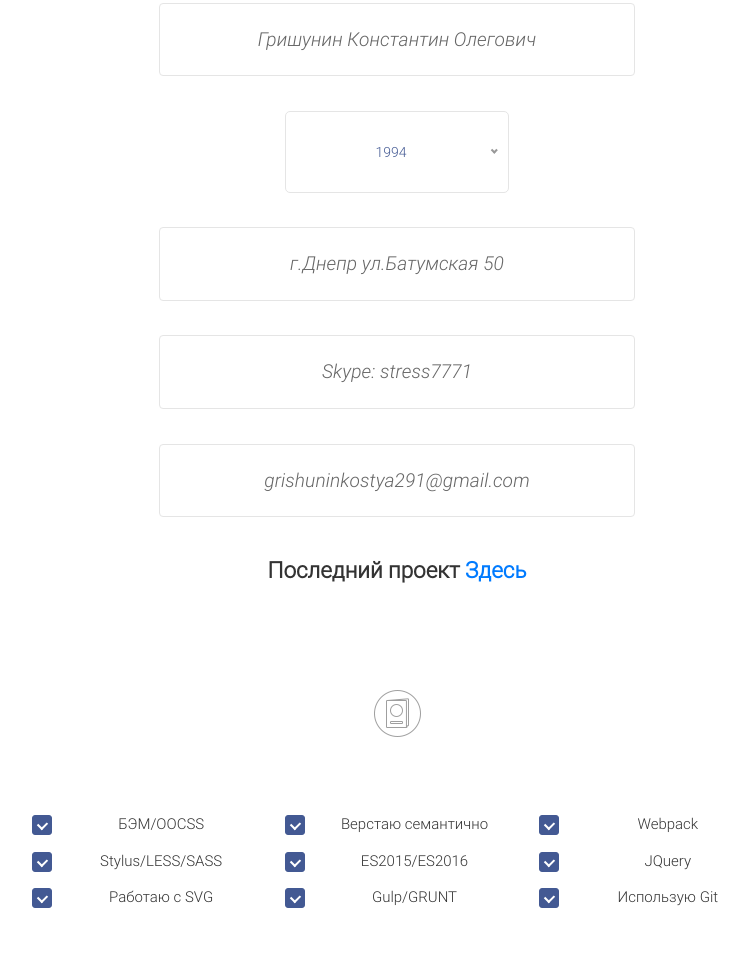
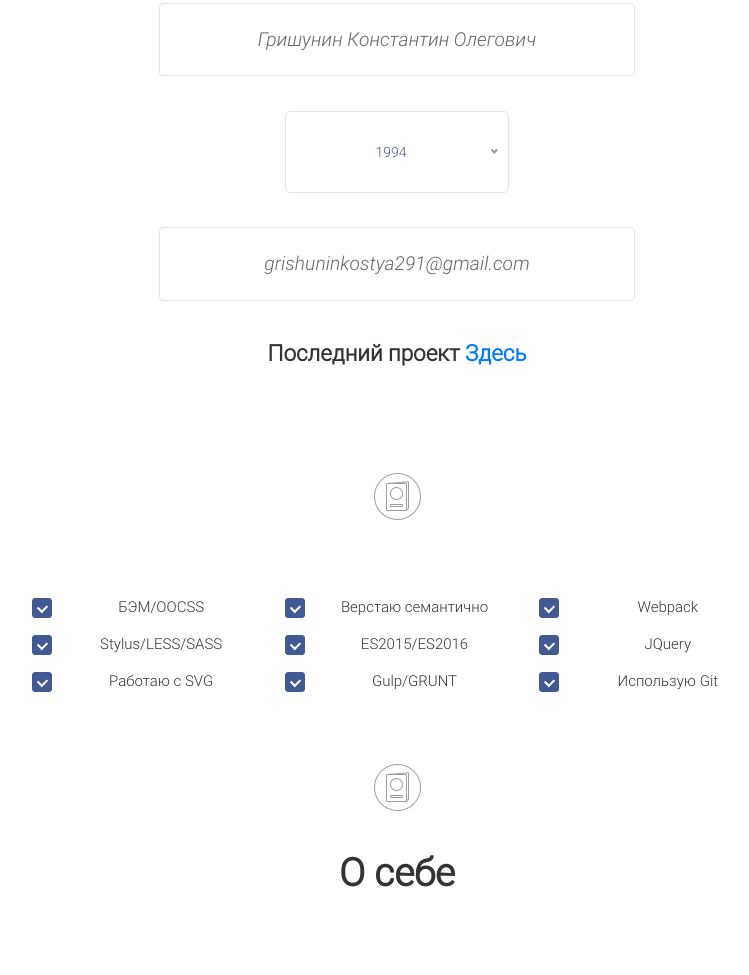
Before and after one commit to Konstant94/konstant94.github.io, a plain HTML site: page index.html in a window 1280 px wide. Shown: the part 810-1785 px from the top of the page, without its empty margins (243-992 px from the left). Drawn offline with Linux system fonts and the light colour scheme.

Commit message:
Add files via upload

```diff
--- a/index.html
+++ b/index.html
@@ -90,16 +90,8 @@
 						</select>
 						</div>
 					</div>
-						<div class="form-group row justify-content-md-center">
-							<div class="col-md-8">
-							<input type="text" class="form-control" placeholder="г.Днепр ул.Батумская 50">
-							</div>
-						</div>
-						<div class="form-group row justify-content-md-center">
-							<div class="col-md-8">
-							<input type="text" class="form-control" placeholder="Skype: stress7771">
-							</div>
-						</div>
+
+
 						<div class="form-group row justify-content-md-center">
 							<div class="col-md-8">
 							<input type="text" class="form-control" placeholder="grishuninkostya291@gmail.com">
```
